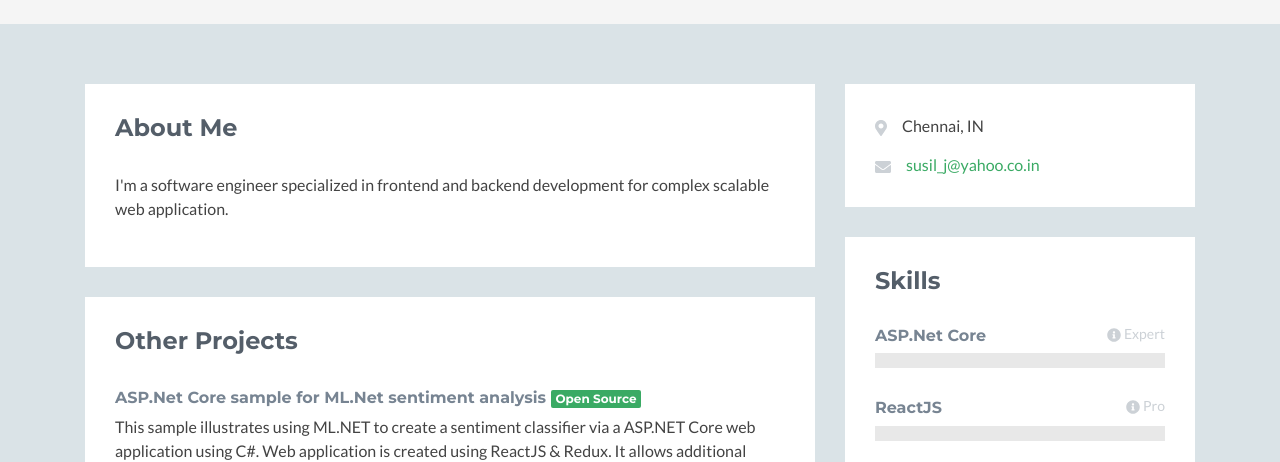
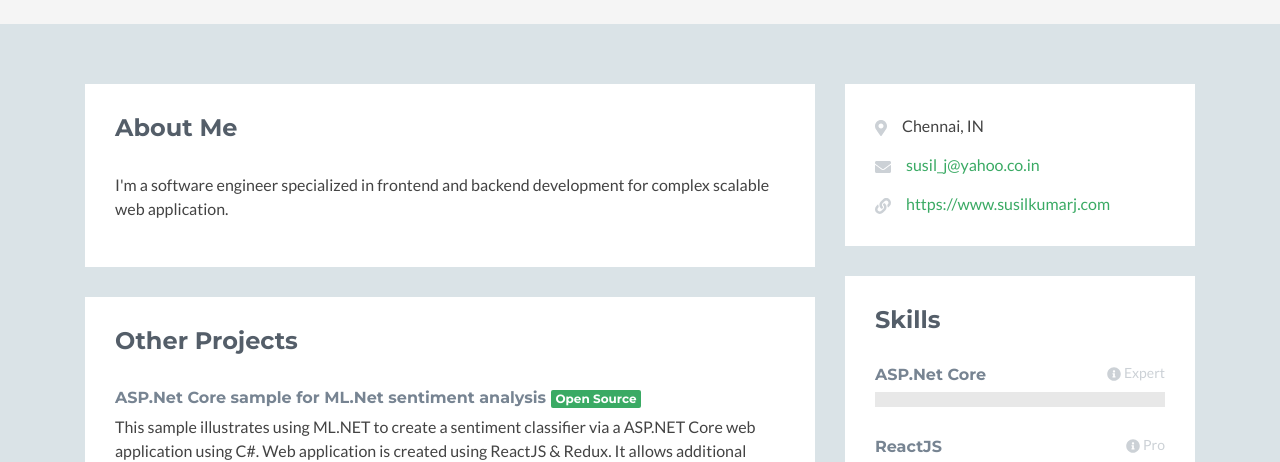
Before and after one commit to susilj/susil, a plain HTML site: page index.html in a window 1280 px wide. Shown: the part 222-684 px from the top of the page. Drawn offline with Linux system fonts and the light colour scheme.

Commit message:
add website link

```diff
--- a/index.html
+++ b/index.html
@@ -178,7 +178,7 @@
                             <ul class="list-unstyled">
                                 <li><i class="fas fa-map-marker-alt"></i><span class="sr-only">Location:</span>Chennai, IN</li>
                                 <li><i class="fas fa-envelope"></i><span class="sr-only">Email:</span><a href="mailto:susil_j@yahoo.co.in">susil_j@yahoo.co.in</a></li>
-                                <!-- <li><i class="fas fa-link"></i><span class="sr-only">Website:</span><a href="#">https://www.website.com</a></li> -->
+                                <li><i class="fas fa-link"></i><span class="sr-only">Website:</span><a href="#">https://www.susilkumarj.com</a></li>
                             </ul>
                         </div>
                     </div>
```
